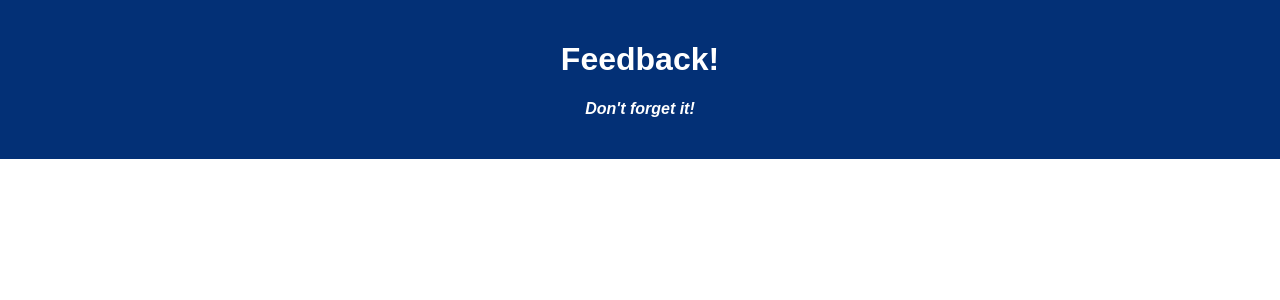
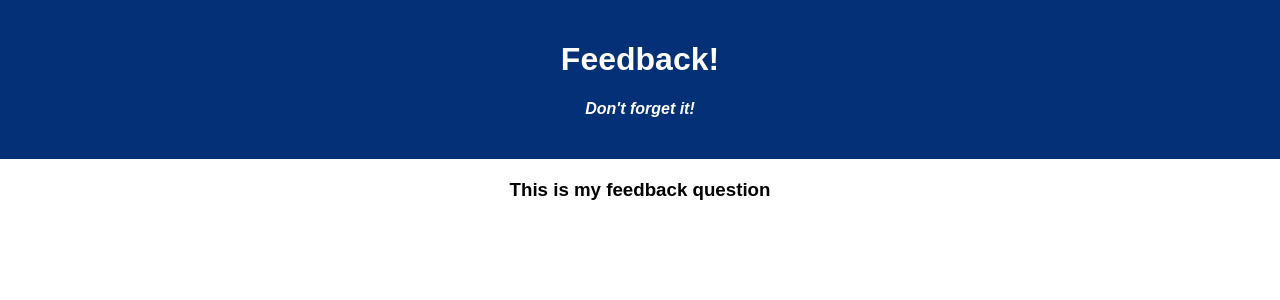
Before and after one commit to CrystalRedmon/weekend-redux-feedback-loop, a React (Create React App) app: page /#/feedback/1 in a window 1280 px wide. Shown: the top 300 px of the page. Built offline with nearby package versions, Linux system fonts and the light colour scheme.

Commit message:
begin feedback component

```diff
--- a/src/components/App/App.jsx
+++ b/src/components/App/App.jsx
@@ -1,16 +1,45 @@
 import React from 'react';
 import axios from 'axios';
 import './App.css';
+import { useEffect } from 'react';
+import { useDispatch, useSelector } from 'react-redux';
+import { HashRouter as Router, Route, Link } from 'react-router-dom'
+import Feedback from '../Feedback/Feedback';
+
+
 
 function App() {
 
+  /// useEffect for onload page
+  useEffect(() => {
+
+    /// GET method
+    /// UNSURE WHAT I'M SUPPOSE TO BE GETTING AT THIS POINT
+    /// SINCE THERE IS NO FEEDBACK TO GET YET.
+    /// SHOULD I HAVE QUESTIONS IN THE DB/REDUX STORE
+
+
+  })
+
+
+
+  /// ESTABLISH ROUTES
+
   return (
+    <Router>
       <div className='App'>
         <header className='App-header'>
           <h1 className='App-title'>Feedback!</h1>
           <h4>Don't forget it!</h4>
         </header>
+
+        <Route>
+          {/* path='/feedback/:id' */}
+          <Feedback />
+        </Route>
+
       </div>
+    </Router>
   );
 }
 
--- /dev/null
+++ b/src/components/Feedback/Feedback.jsx
@@ -0,0 +1,28 @@
+import {useDispatch} from 'react-redux';
+import {useState, useHistory} from 'react';
+
+
+function Feedback(){
+
+    /// will send each response to redux store as we go along each feedback question
+    const dispatch = useDispatch();
+
+    ///
+    const [feedback, setFeedback] = useState(0);
+
+
+
+
+
+
+
+    return(<>
+
+    <h3>This is my feedback question</h3>
+
+
+    </>)
+
+}
+
+export default Feedback;
```
Lines whose indentation alone changed are shown as unchanged.
